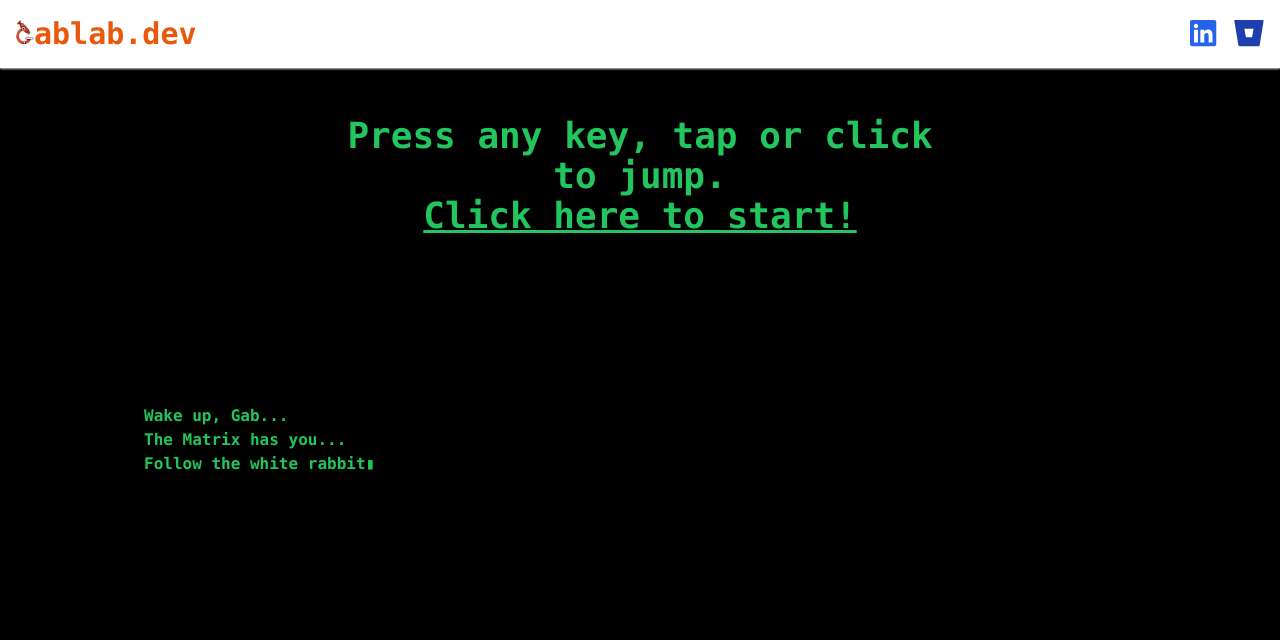
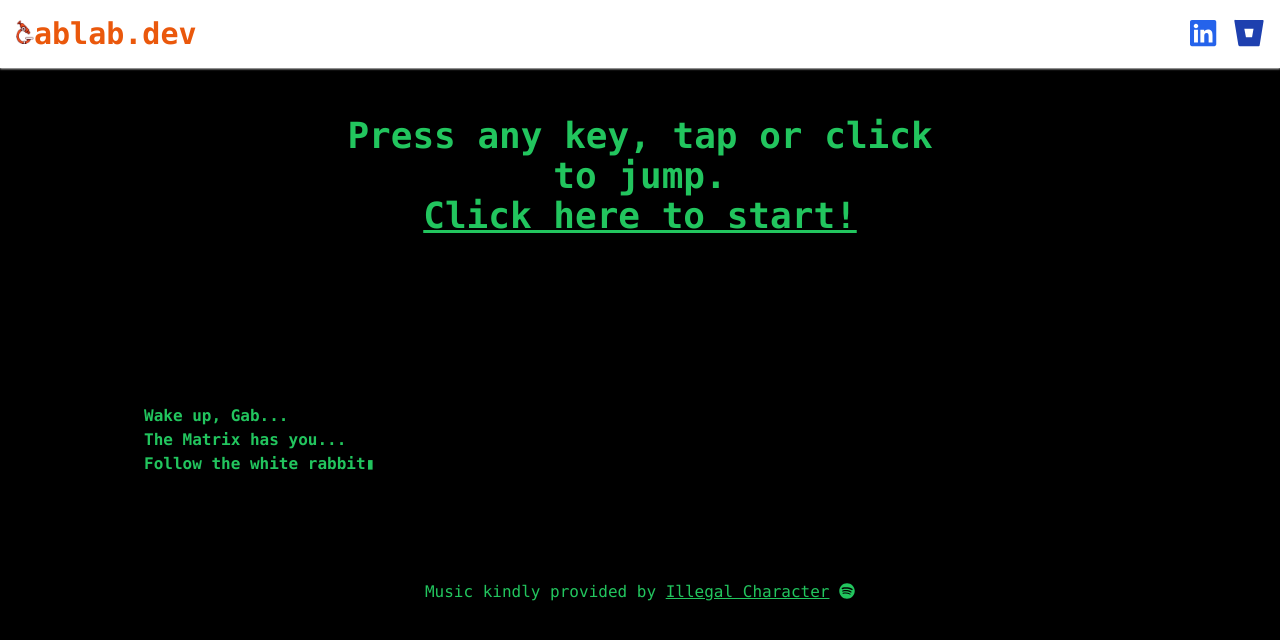
Before and after one commit to ciak0/gablab, a Next.js app: page /life in a window 1280 px wide. Shown: the top 640 px of the page. Built offline with nearby package versions, Linux system fonts and the light colour scheme.

Commit message:
Added music and link to illegal character

```diff
--- a/pages/life.tsx
+++ b/pages/life.tsx
@@ -1,11 +1,12 @@
+/* eslint-disable jsx-a11y/media-has-caption */
 import {
-  useCallback, useEffect, useMemo, useState,
+  useCallback, useEffect, useMemo, useRef, useState,
 } from 'react';
 import Head from 'next/head';
 import type { NextPage } from 'next';
 import { FontAwesomeIcon } from '@fortawesome/react-fontawesome';
 import {
-  faFacebookSquare, faLinkedin, faTwitterSquare,
+  faFacebookSquare, faLinkedin, faSpotify, faTwitterSquare,
 } from '@fortawesome/free-brands-svg-icons';
 import GameStrip from '../components/game-strip/GameStrip';
 import Navigation from '../components/navigation/Navigation';
@@ -17,6 +18,7 @@ import gablife from '../public/gablife.jpg';
 import rabbit from '../public/rabbit.png';
 
 const Life: NextPage = () => {
+  const musicRef = useRef<HTMLAudioElement>(null);
   const [hasStartedOnce, setStartedOnce] = useState(false);
   const [shouldStart, setShouldStart] = useState(false);
   const [startedAt, setStartedAt] = useState<number>();
@@ -33,6 +35,10 @@ const Life: NextPage = () => {
     setStartedOnce(true);
     setShouldStart(true);
     setIsEnded(false);
+
+    if (musicRef.current) {
+      musicRef.current.play();
+    }
   }, []);
 
   const onStart = useCallback(() => {
@@ -44,6 +50,11 @@ const Life: NextPage = () => {
     setStartedAt(undefined);
     setShouldStart(false);
     setIsEnded(true);
+
+    if (musicRef.current) {
+      musicRef.current.pause();
+      musicRef.current.currentTime = 0;
+    }
   }, []);
 
   useEffect(() => {
@@ -199,12 +210,40 @@ const Life: NextPage = () => {
             </>
           )}
         </div>
+        <audio
+          ref={musicRef}
+          loop
+        >
+          <source
+            type="audio/mp3"
+            src="/gablife-loop.mp3"
+          />
+        </audio>
 
         <SelfTypingParagraphs
           className="font-bold mt-4 h-32"
           values={transcript}
         />
       </main>
+
+      <footer className="text-center py-4">
+        Music kindly provided by
+        {' '}
+        <a
+          href="https://open.spotify.com/artist/11oyxf21mv31PEUOIkUaKH"
+          target="_blank"
+          rel="noreferrer"
+          className="underline"
+        >
+
+          Illegal Character
+        </a>
+        {' '}
+        <FontAwesomeIcon
+          icon={faSpotify}
+          size="1x"
+        />
+      </footer>
     </div>
   );
 };
```
Also changed, not shown: 1 other file (tests, documents, lock files or other folders). Lines whose indentation alone changed are shown as unchanged.
